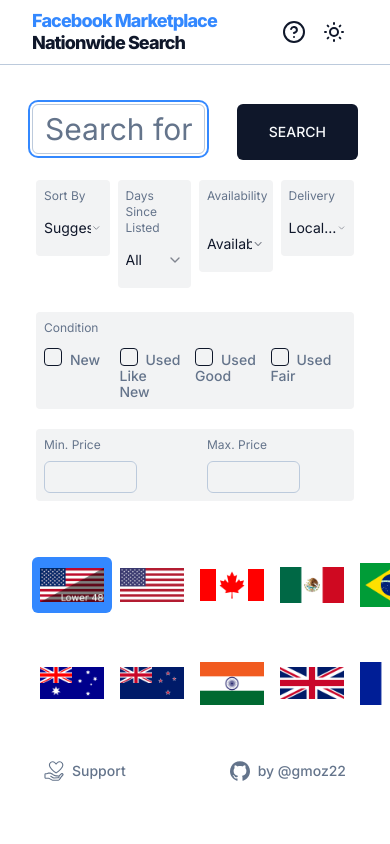
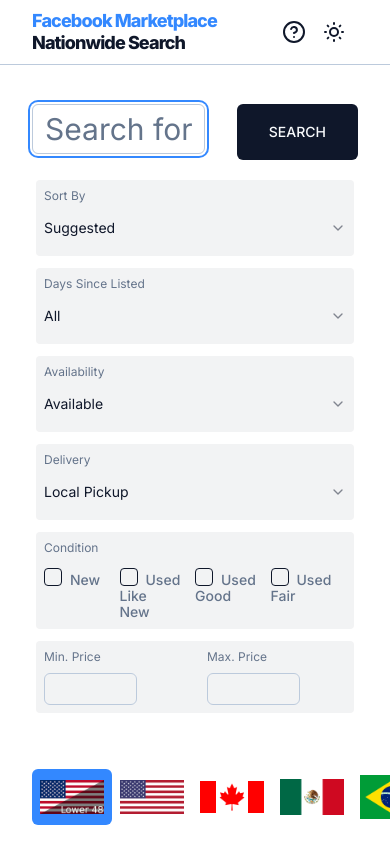
Before and after one commit to gmoz22/facebook-marketplace-nationwide, a Next.js app: page / in a window 390 px wide. Shown: the top 844 px of the page. Built offline with nearby package versions, Linux system fonts and the light colour scheme.

Commit message:
Mobile filters in column

```diff
--- a/components/search.tsx
+++ b/components/search.tsx
@@ -205,7 +205,7 @@
           <Button className="ml-8 px-8 my-0 uppercase cursor-pointer" onClick={doSearch}>Search</Button>
         </div>
         <div className="flex flex-row flex-wrap fontSans mt-4">
-          <label className="w-1/4 text-xs">
+          <label className="w-full sm:w-1/4 text-xs mb-1 sm:mb-4">
             <div className="bg-primary/5 m-1 p-2 rounded">
                 Sort By &nbsp;
               <Select name="sort_by" onValueChange={setSortBy} defaultValue={siteConfig.filters.defaultSortBy}>
@@ -220,7 +220,7 @@
               </Select>
             </div>
           </label>
-          <label className="w-1/4 text-xs mb-4">
+          <label className="w-full sm:w-1/4 text-xs mb-1 sm:mb-4">
             <div className="bg-primary/5 m-1 p-2 rounded">
               Days Since Listed &nbsp;
               <Select name="daysSinceListed" onValueChange={setDaysSinceListed} defaultValue={siteConfig.filters.defaultDaysSinceListed}>
@@ -235,7 +235,7 @@
               </Select>
             </div>
           </label>
-          <label className="w-1/4 text-xs mb-4">
+          <label className="w-full sm:w-1/4 text-xs mb-1 sm:mb-4">
             <div className="bg-primary/5 m-1 p-2 rounded">
               Availability &nbsp;
               <Select name="availability" onValueChange={setAvailability} defaultValue={siteConfig.filters.defaultAvailability}>
@@ -250,7 +250,7 @@
               </Select>
               </div>
           </label>
-          <label className="w-1/4 text-xs mb-4">
+          <label className="w-full sm:w-1/4 text-xs mb-1 sm:mb-4">
             <div className="bg-primary/5 m-1 p-2 rounded">
               Delivery &nbsp;
               <Select name="delivery" onValueChange={setDeliveryMethod} defaultValue={siteConfig.filters.defaultDeliveryMethod}>
@@ -266,7 +266,7 @@
             </div>
           </label>
           <span className="w-full h-0"></span>
-          <div className="w-full text-xs bg-primary/5 m-1 mb-4 p-2 rounded">
+          <div className="w-full text-xs bg-primary/5 m-1 mb-2 sm:mb-4 p-2 rounded">
             <div className="mb-3">Condition</div>
             <div className="w-full h-0"></div>
             <div className="w-full flex flex-row">
```
